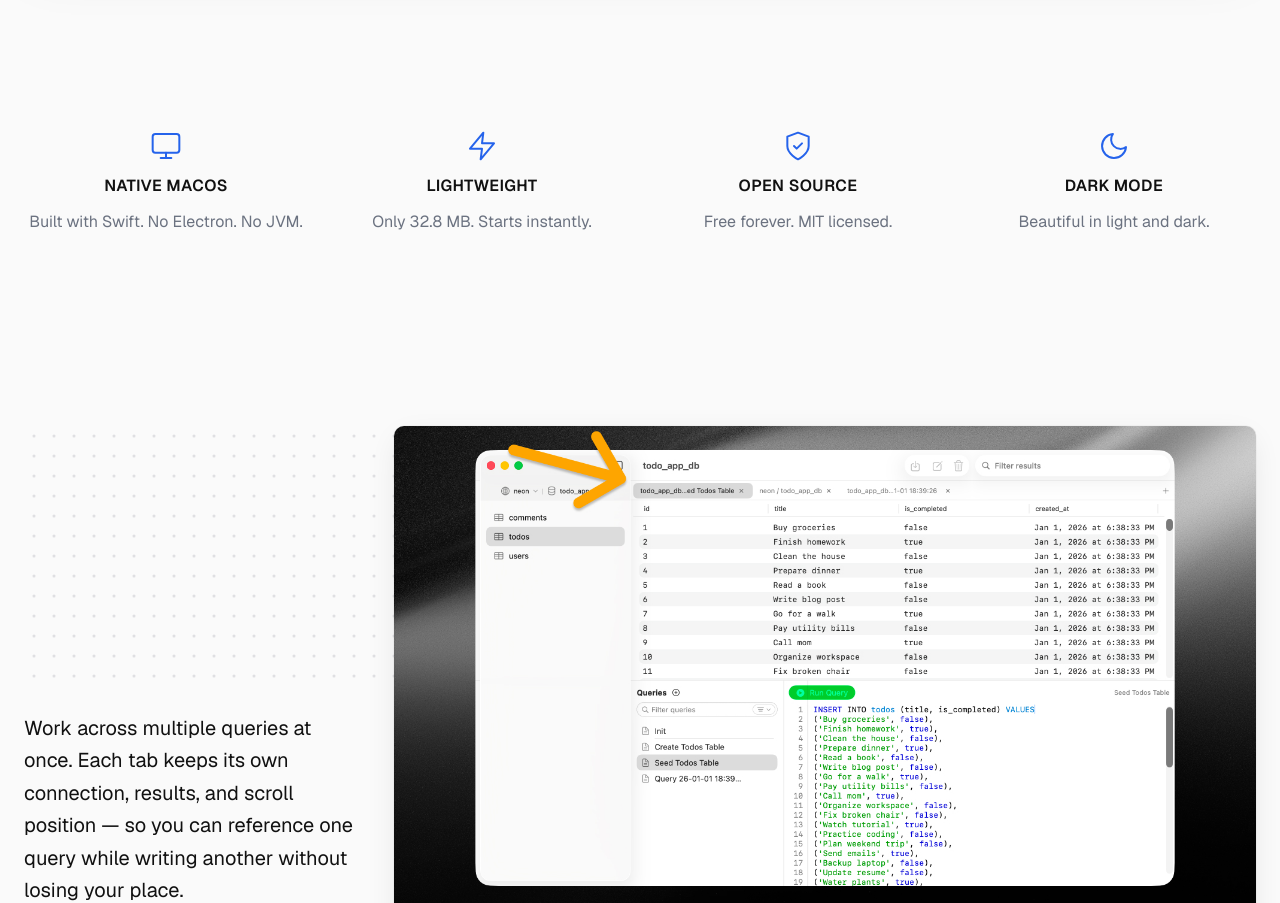
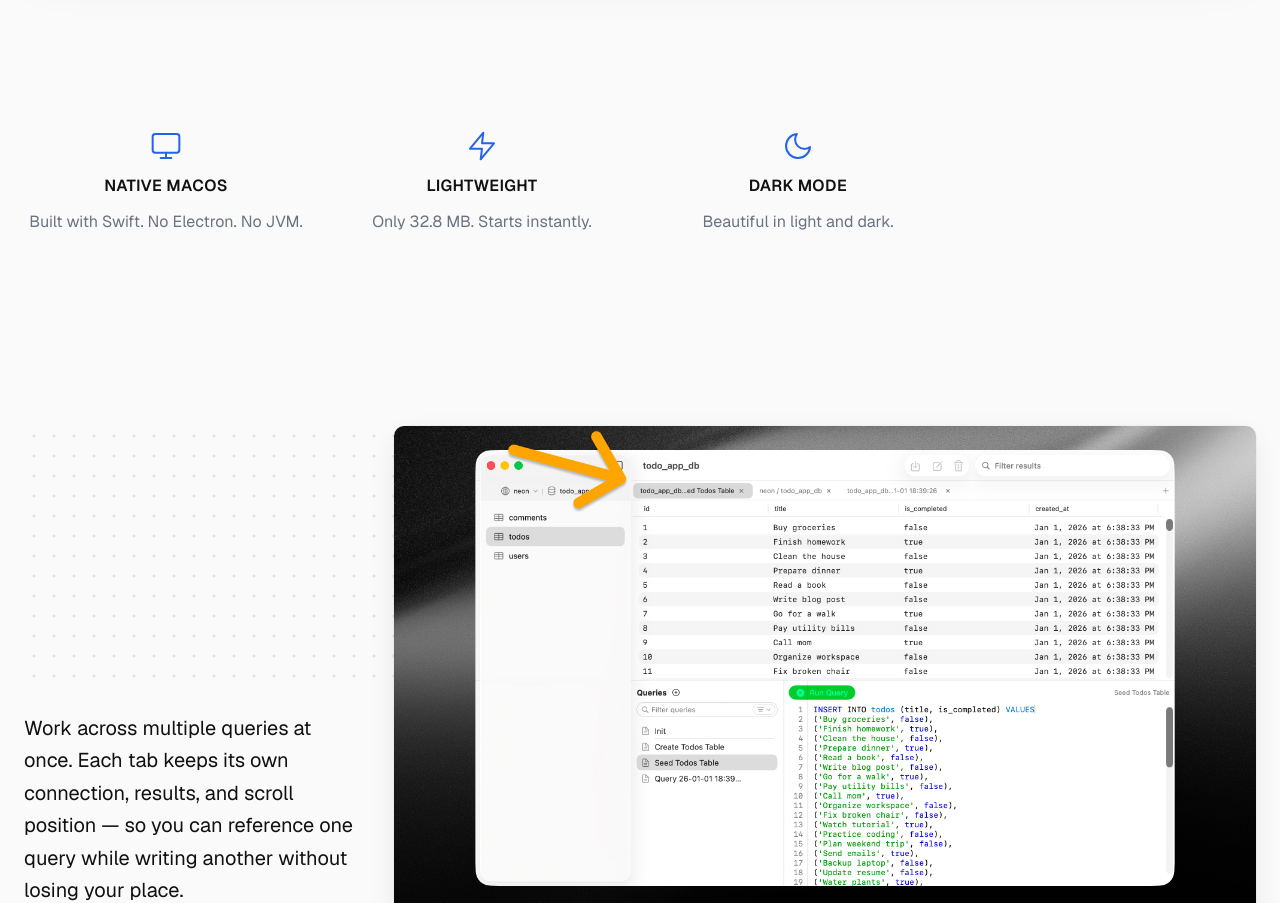
Before and after one commit to PostgresGUI/website2, a Next.js app: page / in a window 1280 px wide. Shown: the part 1440-2343 px from the top of the page. Built offline with nearby package versions, Linux system fonts and the light colour scheme; no server answers.

Commit message:
Fix innacurate license mention

```diff
--- a/src/app/page.tsx
+++ b/src/app/page.tsx
@@ -31,16 +31,6 @@ const valueProps = [
     ),
     title: "Lightweight",
     desc: "Only 32.8 MB. Starts instantly.",
-  },
-  {
-    icon: (
-      <svg width="32" height="32" viewBox="0 0 24 24" fill="none" stroke="currentColor" strokeWidth="1.5" strokeLinecap="round" strokeLinejoin="round">
-        <path d="M12 22s8-4 8-10V5l-8-3-8 3v7c0 6 8 10 8 10z" />
-        <path d="M9 12l2 2 4-4" />
-      </svg>
-    ),
-    title: "Open Source",
-    desc: "Free forever. MIT licensed.",
   },
   {
     icon: (
```
Also changed, not shown: .claude/settings.local.json.
